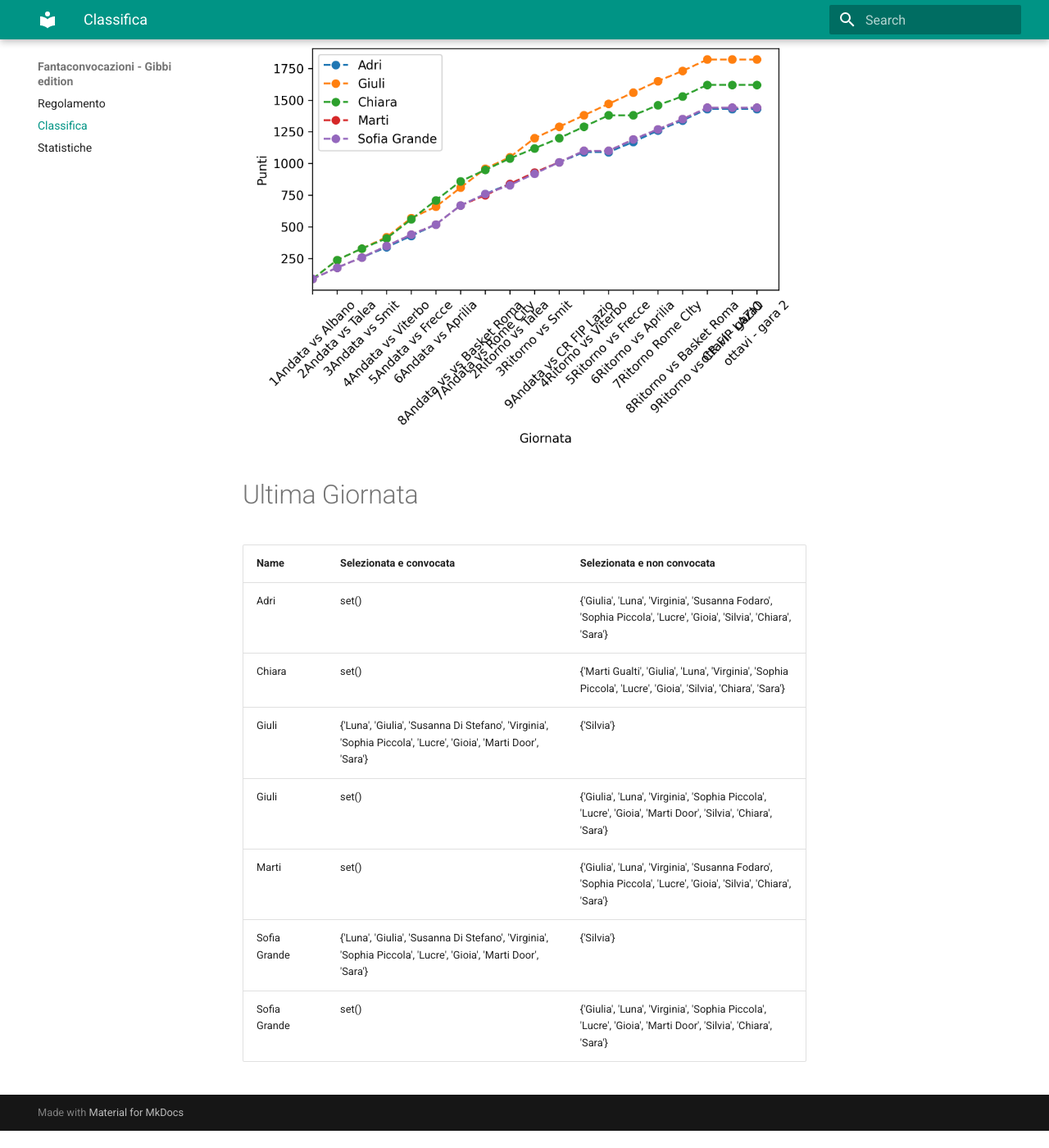
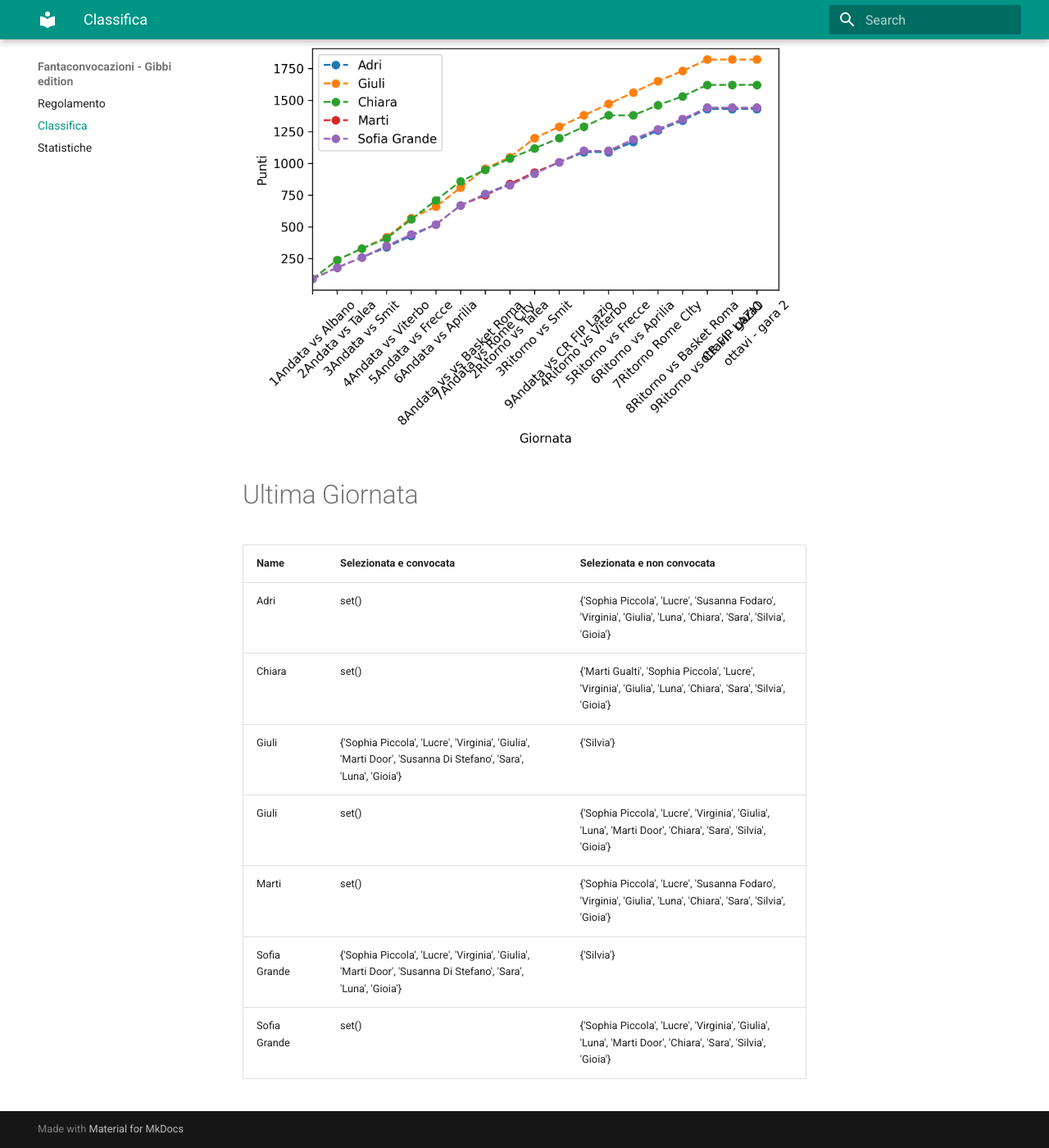
Before and after one commit to martinig94/fantagibbi, an MkDocs documentation site: the page built from docs/Classifica.md, in a window 1280 px wide and 1400 px high, scrolled down 565 px. Shown: the whole window at 82% size. Built offline with MkDocs 1.6.1 and Material for MkDocs 9.7.7, drawn with Linux system fonts in a browser that asks for light colours; before the commit the page ends 1944 px from its top, so only the background shows below that.

Commit message:
Auto-update from main.py

```diff
--- a/docs/Classifica.md
+++ b/docs/Classifica.md
@@ -18,11 +18,11 @@
 <!-- START_TABLE CORRECT -->
 | Name         | Selezionata e convocata                                                                                        | Selezionata e non convocata                                                                                      |
 |:-------------|:---------------------------------------------------------------------------------------------------------------|:-----------------------------------------------------------------------------------------------------------------|
-| Adri         | set()                                                                                                          | {'Giulia', 'Luna', 'Virginia', 'Susanna Fodaro', 'Sophia Piccola', 'Lucre', 'Gioia', 'Silvia', 'Chiara', 'Sara'} |
-| Chiara       | set()                                                                                                          | {'Marti Gualti', 'Giulia', 'Luna', 'Virginia', 'Sophia Piccola', 'Lucre', 'Gioia', 'Silvia', 'Chiara', 'Sara'}   |
-| Giuli        | {'Luna', 'Giulia', 'Susanna Di Stefano', 'Virginia', 'Sophia Piccola', 'Lucre', 'Gioia', 'Marti Door', 'Sara'} | {'Silvia'}                                                                                                       |
-| Giuli        | set()                                                                                                          | {'Giulia', 'Luna', 'Virginia', 'Sophia Piccola', 'Lucre', 'Gioia', 'Marti Door', 'Silvia', 'Chiara', 'Sara'}     |
-| Marti        | set()                                                                                                          | {'Giulia', 'Luna', 'Virginia', 'Susanna Fodaro', 'Sophia Piccola', 'Lucre', 'Gioia', 'Silvia', 'Chiara', 'Sara'} |
-| Sofia Grande | {'Luna', 'Giulia', 'Susanna Di Stefano', 'Virginia', 'Sophia Piccola', 'Lucre', 'Gioia', 'Marti Door', 'Sara'} | {'Silvia'}                                                                                                       |
-| Sofia Grande | set()                                                                                                          | {'Giulia', 'Luna', 'Virginia', 'Sophia Piccola', 'Lucre', 'Gioia', 'Marti Door', 'Silvia', 'Chiara', 'Sara'}     |
+| Adri         | set()                                                                                                          | {'Sophia Piccola', 'Lucre', 'Susanna Fodaro', 'Virginia', 'Giulia', 'Luna', 'Chiara', 'Sara', 'Silvia', 'Gioia'} |
+| Chiara       | set()                                                                                                          | {'Marti Gualti', 'Sophia Piccola', 'Lucre', 'Virginia', 'Giulia', 'Luna', 'Chiara', 'Sara', 'Silvia', 'Gioia'}   |
+| Giuli        | {'Sophia Piccola', 'Lucre', 'Virginia', 'Giulia', 'Marti Door', 'Susanna Di Stefano', 'Sara', 'Luna', 'Gioia'} | {'Silvia'}                                                                                                       |
+| Giuli        | set()                                                                                                          | {'Sophia Piccola', 'Lucre', 'Virginia', 'Giulia', 'Luna', 'Marti Door', 'Chiara', 'Sara', 'Silvia', 'Gioia'}     |
+| Marti        | set()                                                                                                          | {'Sophia Piccola', 'Lucre', 'Susanna Fodaro', 'Virginia', 'Giulia', 'Luna', 'Chiara', 'Sara', 'Silvia', 'Gioia'} |
+| Sofia Grande | {'Sophia Piccola', 'Lucre', 'Virginia', 'Giulia', 'Marti Door', 'Susanna Di Stefano', 'Sara', 'Luna', 'Gioia'} | {'Silvia'}                                                                                                       |
+| Sofia Grande | set()                                                                                                          | {'Sophia Piccola', 'Lucre', 'Virginia', 'Giulia', 'Luna', 'Marti Door', 'Chiara', 'Sara', 'Silvia', 'Gioia'}     |
 <!-- END_TABLE CORRECT -->
```
